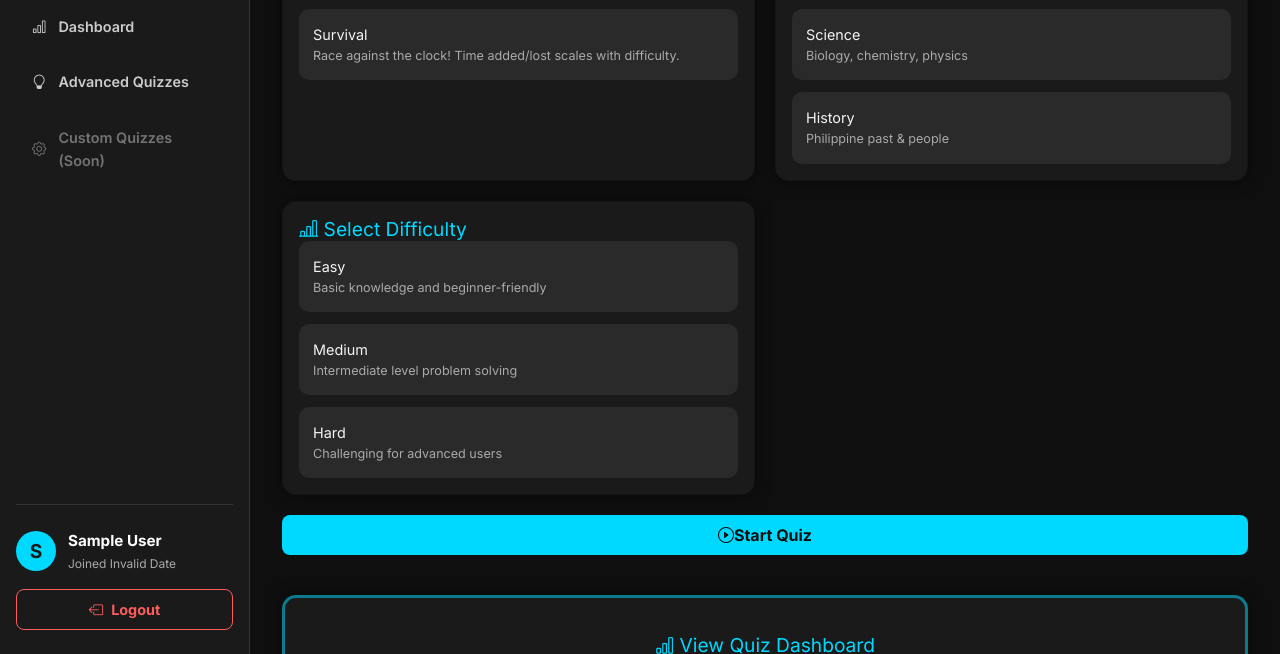
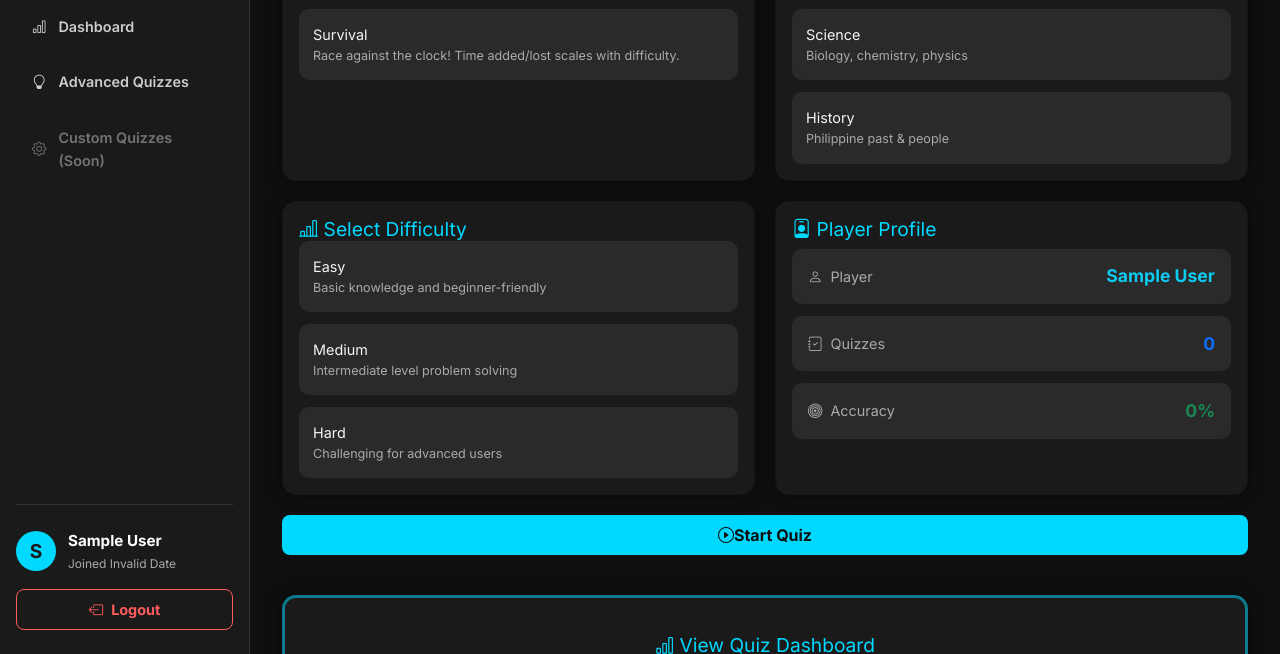
Before and after one commit to Json0713/QuizBreaker, a website built with Vite: page app.html in a window 1280 px wide. Shown: the part 146-800 px from the top of the page. Built offline with nearby package versions, Linux system fonts and the light colour scheme; sample sign-in values are in the browser's storage.

Commit message:
refine-e02

```diff
--- a/app.html
+++ b/app.html
@@ -94,6 +94,24 @@
           <section class="card">
             <h2><i class="bi bi-bar-chart-line"></i> Select Difficulty</h2>
             <div class="options" id="difficultyOptions" role="radiogroup"></div>
+          </section>
+
+          <section class="card">
+            <h2><i class="bi bi-person-badge"></i> Player Profile</h2>
+            <div class="options pt-2">
+              <div class="stat-row">
+                <span class="stat-label"><i class="bi bi-person"></i> Player</span>
+                <span class="stat-value text-info" id="qp-name">--</span>
+              </div>
+              <div class="stat-row">
+                <span class="stat-label"><i class="bi bi-journal-check"></i> Quizzes</span>
+                <span class="stat-value text-primary" id="qp-total">--</span>
+              </div>
+              <div class="stat-row">
+                <span class="stat-label"><i class="bi bi-bullseye"></i> Accuracy</span>
+                <span class="stat-value text-success" id="qp-accuracy">--%</span>
+              </div>
+            </div>
           </section>
 
           <div class="action-wrapper">
--- a/assets/css/game.css
+++ b/assets/css/game.css
@@ -162,6 +162,27 @@ label {
   flex-direction: column;
   gap: 0.25rem;
   cursor: pointer;
+}
+
+.stat-row {
+  background: var(--neutral);
+  padding: 0.85rem 1rem;
+  border-radius: 10px;
+  display: flex;
+  justify-content: space-between;
+  align-items: center;
+}
+
+.stat-row .stat-label {
+  color: var(--text-muted);
+  display: flex;
+  align-items: center;
+  gap: 0.5rem;
+}
+
+.stat-row .stat-value {
+  font-weight: bold;
+  font-size: 1.1rem;
 }
 
 ul {
--- a/assets/js/game.js
+++ b/assets/js/game.js
@@ -27,6 +27,7 @@ export function initGame() {
   renderOptions("categoryOptions", categories, "category");
   renderOptions("difficultyOptions", difficulties, "difficulty");
   renderRecent(user.name);
+  renderQuickProfile(user.name);
   initEventListeners(user.name);
 
   // Handle mode selection change
@@ -80,6 +81,25 @@ function renderOptions(containerId, items, groupName) {
       container.classList.remove("is-invalid");
     });
   });
+}
+
+function renderQuickProfile(username) {
+  const recent = JSON.parse(localStorage.getItem("quizbreaker_recent")) || [];
+  const userQuizzes = recent.filter(q => q.user === username);
+
+  document.getElementById("qp-name").textContent = username;
+  document.getElementById("qp-total").textContent = userQuizzes.length;
+
+  if (userQuizzes.length === 0) {
+    document.getElementById("qp-accuracy").textContent = "0%";
+    return;
+  }
+
+  const totalScore = userQuizzes.reduce((acc, curr) => acc + curr.score, 0);
+  const totalPossible = userQuizzes.reduce((acc, curr) => acc + curr.total, 0);
+  const accuracy = totalPossible ? Math.round((totalScore / totalPossible) * 100) : 0;
+
+  document.getElementById("qp-accuracy").textContent = `${accuracy}%`;
 }
 
 function initEventListeners(username) {
```
